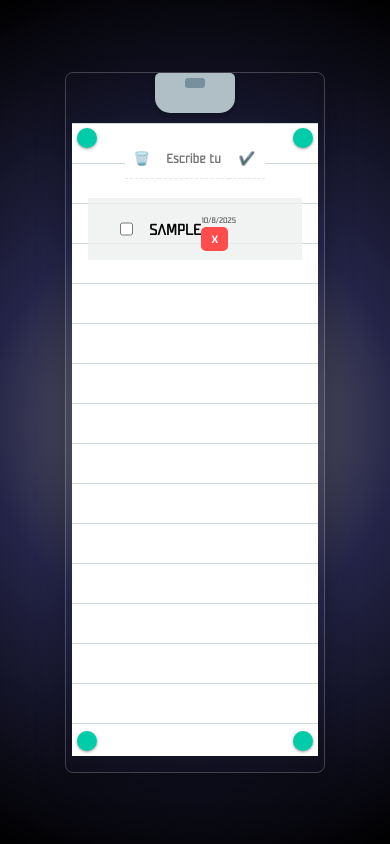
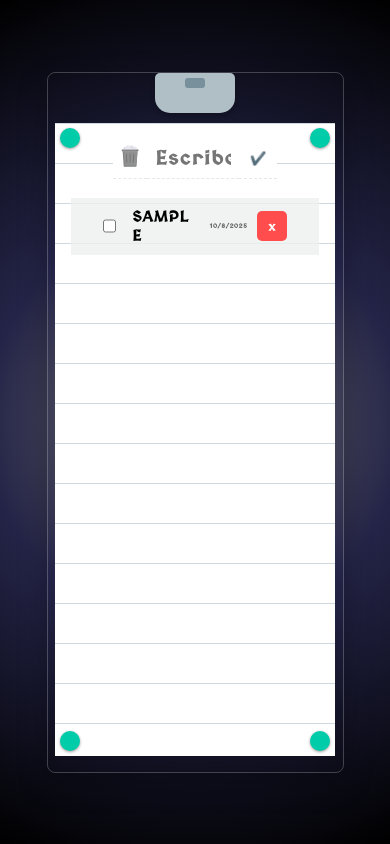
Before and after one commit to JuanM-8/TodoReact, a React (Vite) app: page / in a window 390 px wide. Both pictures are taken after typing "Sample" into the empty fields and a click on the button "✔️". Built offline with nearby package versions, Linux system fonts and the light colour scheme.

Commit message:
fixed responsive design and overflow wrap in the text

```diff
--- a/src/App.css
+++ b/src/App.css
@@ -35,8 +35,9 @@
 
 .container {
   position: relative;
-  min-width: 32svw;
+  width: 32svw;
   min-height: 75svh;
+  transition: width 0.3s ease;
   background: transparent;
   backdrop-filter: blur(3px);
   border: 1px solid rgba(255, 255, 255, 0.22);
@@ -124,6 +125,7 @@
     display: flex;
   }
   input {
+    font-size: 1.3rem;
     border: none;
     border-bottom: 1px dashed rgb(231, 231, 231);
     width: 75%;
@@ -141,7 +143,7 @@
     transition: 0.3s all;
   }
   button:hover {
-    background: #e9e9e9;
+    background: #c2c2c2;
   }
 }
 
@@ -150,6 +152,7 @@
   ul {
     text-wrap: wrap;
     list-style: none;
+    padding: 0;
   }
   li {
     position: relative;
@@ -167,6 +170,18 @@
     text-decoration: line-through;
     color: #78909c91;
   }
+  .container-date {
+    display: flex;
+    flex-direction: row;
+    text-align: center;
+    align-items: center;
+  }
+
+  li .date {
+    font-size: clamp(0.4rem, -0.125rem + 2vw, .7rem);
+    color: #666;
+    margin-right: 10px;
+  }
   button {
     cursor: pointer;
     background-color: #ff4d4d; /* Rojo */
@@ -176,19 +191,17 @@
     padding: 5px 10px;
     line-height: 1;
     transition: background-color 0.2s;
+    width: 30px;
+    height: 30px;
 
     &:hover {
       background-color: #cc0000;
     }
   }
 }
-.cont-tasks ul {
-  list-style-position: inside; /* hace que el bullet aparezca dentro del li */
-  padding-left: 0; /* opcional, para evitar demasiado espacio a la izquierda */
+
+@media (max-width: 1300px) {
+  .container {
+    width: 90%;
+  }
 }
-
-li .date {
-  font-size: clamp(0.5rem, -0.125rem + 2vw, 1rem);
-  color: #666;
-  margin-right: 10px;
-}
--- a/src/App.jsx
+++ b/src/App.jsx
@@ -59,7 +59,56 @@ function App() {
           <span className="clip-pin"></span>
 
           <div className="cont-form">
-            <button onClick={() => borrarAll()}>🗑️</button>
+            <button onClick={() => borrarAll()}>
+              <svg xmlns="http://www.w3.org/2000/svg" viewBox="0 0 48 48">
+                <g id="Trash">
+                  <path
+                    d="M38 43v2a2 2 0 0 1-2 2H12a2 2 0 0 1-2-2v-2z"
+                    style={{ fill: "#7c7d7d" }}
+                  />
+                  <path
+                    d="M38 43v2H14a2 2 0 0 1-2-2z"
+                    style={{ fill: "#919191" }}
+                  />
+                  <path
+                    d="M42 11v1a2 2 0 0 1-2 2H8a2 2 0 0 1-2-2v-1a1 1 0 0 1 1-1h34a1 1 0 0 1 1 1z"
+                    style={{ fill: "#7c7d7d" }}
+                  />
+                  <path
+                    d="M42 11v1H10a2 2 0 0 1-2-2h33a1 1 0 0 1 1 1z"
+                    style={{ fill: "#919191" }}
+                  />
+                  <path
+                    d="M40 14c-2.1 30.51-1.8 26.16-2 29H10L8 14z"
+                    style={{ fill: "#7c7d7d" }}
+                  />
+                  <path
+                    d="m40 14-1.86 27H15.59a4 4 0 0 1-4-3.73L10 14z"
+                    style={{ fill: "#919191" }}
+                  />
+                  <path
+                    d="M31.94 10H9a4.94 4.94 0 0 1 1-3c1-1 0-2 2-3a3.14 3.14 0 0 1 2.15 0 2 2 0 0 0 2.37-1.2A2.32 2.32 0 0 1 19 1c6 0 2.91 4.51 7 5a9.05 9.05 0 0 1 4 1 3.42 3.42 0 0 1 1.94 3z"
+                    style={{ fill: "#dad7e5" }}
+                  />
+                  <path
+                    d="M31.23 8H12c1-1 0-2 2-3a3.14 3.14 0 0 1 2.15 0 2 2 0 0 0 2.37-1.2A2.32 2.32 0 0 1 21 2a7.59 7.59 0 0 1 1.53.13c1.2 1.31.7 3.54 3.47 3.87 1.69 0 4.28.71 5.23 2z"
+                    style={{ fill: "#edebf2" }}
+                  />
+                  <path
+                    d="M38.94 10h-7A3.42 3.42 0 0 0 30 7a9.05 9.05 0 0 0-4-1c-2.07-.25-2.3-1.53-2.8-2.73A5.94 5.94 0 0 1 28 1a3.66 3.66 0 0 1 3.35 2.13 2 2 0 0 0 2.29.87 3.29 3.29 0 0 1 2.3 0c2 1 1 2 2 3a4.94 4.94 0 0 1 1 3z"
+                    style={{ fill: "#dad7e5" }}
+                  />
+                  <path
+                    d="M38.56 8h-5C31.74 3.75 26 4.25 25.64 3.82A5.65 5.65 0 0 1 30 2a3.12 3.12 0 0 1 .54 0 5.71 5.71 0 0 1 .81 1.09 2 2 0 0 0 2.29.91 3.29 3.29 0 0 1 2.3 0c2 1 1 2 2 3a2.8 2.8 0 0 1 .62 1z"
+                    style={{ fill: "#edebf2" }}
+                  />
+                  <path
+                    d="M23 38V20a1 1 0 0 1 2 0v18a1 1 0 0 1-2 0zM30 37.94l1-18a1 1 0 0 1 2 .12l-1 18a1 1 0 0 1-2-.12zM16 38.06l-1-18a1 1 0 0 1 2-.12l1 18a1 1 0 0 1-2 .12z"
+                    style={{ fill: "#747575" }}
+                  />
+                </g>
+              </svg>
+            </button>
 
             <form
               onSubmit={(e) => {
@@ -81,18 +130,29 @@ function App() {
             <ul>
               {list.map((item, index) => (
                 <li key={index} onClick={() => toggle(index)}>
-                  <div style={{ display: "flex", gap: "1rem" }}>
+                  <div
+                    style={{
+                      display: "flex",
+                      gap: "1rem",
+                      overflowWrap: "anywhere",
+                    }}
+                  >
                     <input
                       type="checkbox"
                       checked={item.completed}
                       onChange={() => toggle(index)}
                     />
-                    <span className={item.completed ? "done" : ""}>
+                    <p
+                      className={item.completed ? "done" : ""}
+                      style={{
+                        padding:"0 1rem 0 0"
+                      }}
+                    >
                       {item.text}
-                    </span>
+                    </p>
                   </div>
-                  <div>
-                    <span className="date">{item.date}</span>
+                  <div className="container-date">
+                    <p className="date">{item.date}</p>
 
                     <button
                       onClick={(e) => {
--- a/src/index.css
+++ b/src/index.css
@@ -6,5 +6,5 @@ font-family: sonar;
 
 @font-face {
   font-family: sonar;
-  src: url("/sonar.otf");
+  src: url("/font.ttf");
 }
```
Also changed, not shown: public/font.ttf (added), public/sonar.otf (deleted).
